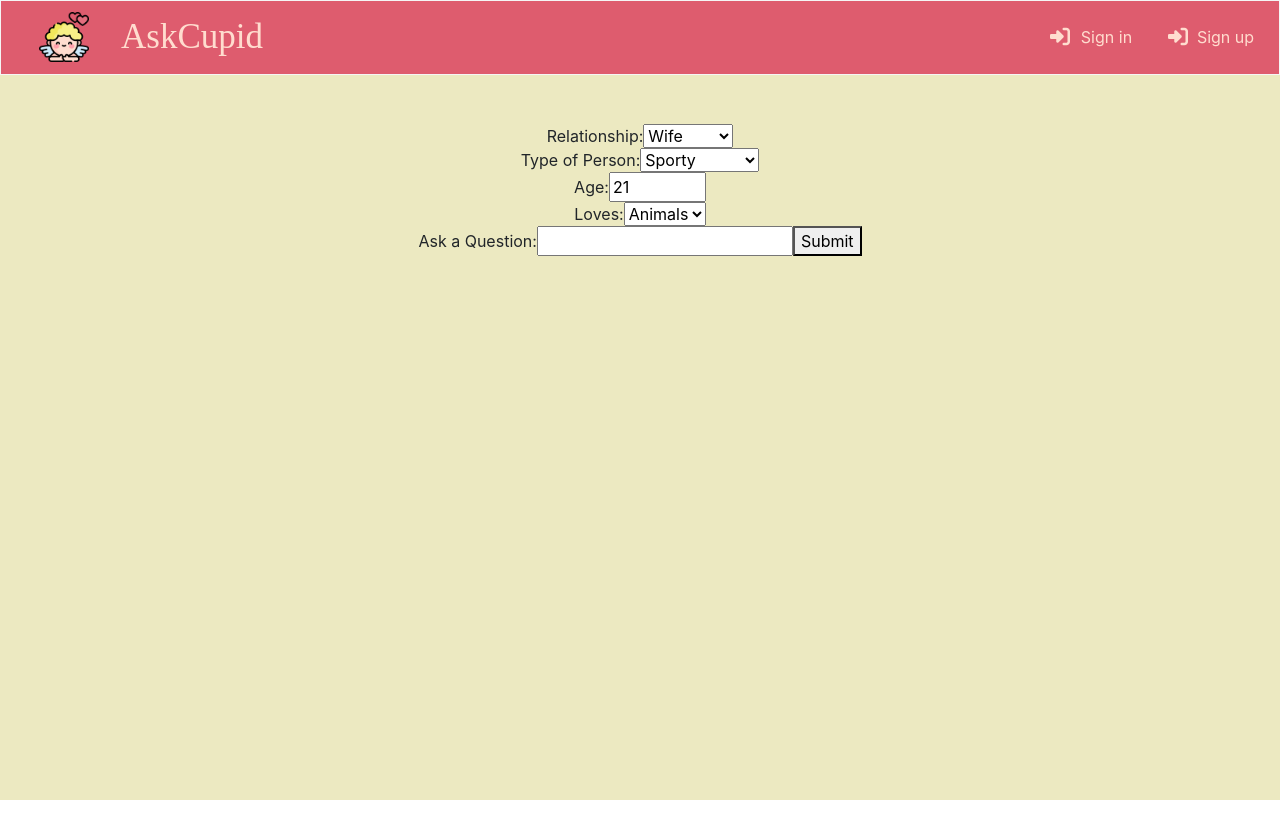
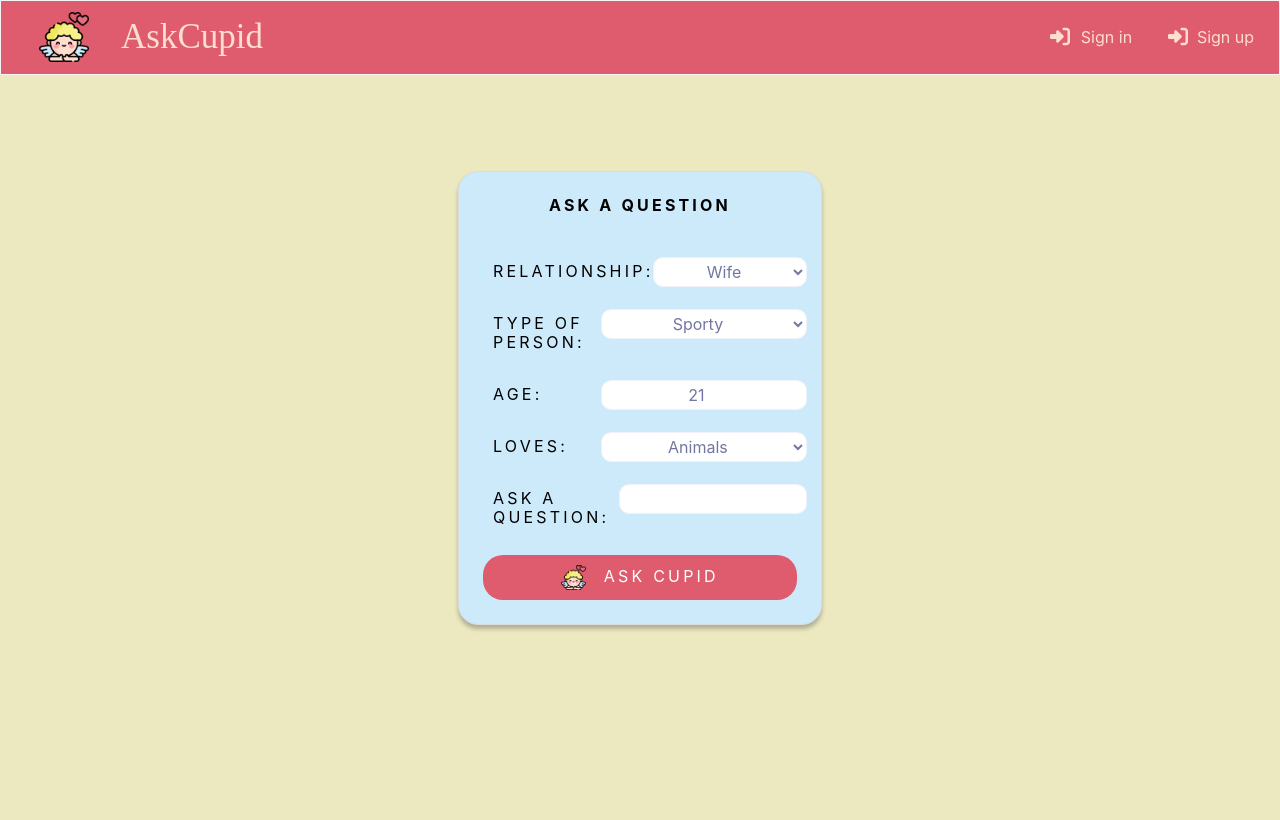
Before and after one commit to TaherCCG/chat-frontend, a React (Create React App) app: page /chatgptrequest in a window 1280 px wide. Built offline with nearby package versions, Linux system fonts and the light colour scheme; no server answers.

Commit message:
Implemenet ask cupid form

```diff
--- a/src/components/ChatGptRequest.js
+++ b/src/components/ChatGptRequest.js
@@ -29,26 +29,42 @@ const ChatGptRequest = () => {
   };
 
   return (
-    <div>
-      <form onSubmit={handleSubmit}>
+
+    <Row className={appStyles.Row}>
+      <Col className="my-auto py-2 p-md-2" md={4}>
+        <Container className={`${appStyles.Content} p-4`}>
+          <h1 className={appStyles.Header}>Ask a Question</h1>
+
+          <Form onSubmit={handleSubmit}>
+
             <br />
-        <label>
-          Relationship:
+            <Form.Group className={appStyles.FormGrp} controlId="relationship">
+              <Form.Label className={appStyles.FormLabel}>Relationship:  </Form.Label>
               <select
+                className={appStyles.Input}
+                placeholder="Select Relationship"
+                name="relationship"
+                as={"select"}
                 value={relationship}
                 onChange={(e) => setRelationship(e.target.value)}
               >
-            <option value="Wife">Wife</option>
+                <option value="Wife" >Wife</option>
                 <option value="Husband">Husband</option>
                 <option value="Friend">Friend</option>
                 <option value="Sibling">Sibling</option>
                 <option value="Parent">Parent</option>
               </select>
-        </label>
+            </Form.Group>
+
             <br />
-        <label>
-          Type of Person:
+
+            <Form.Group className={appStyles.FormGrp} controlId="personType">
+              <Form.Label className={appStyles.FormLabel}>Type of Person:</Form.Label>
               <select
+                className={appStyles.Input}
+                placeholder="Select Person Type"
+                name="personType"
+                as={"select"}
                 value={personType}
                 onChange={(e) => setPersonType(e.target.value)}
               >
@@ -57,41 +73,57 @@ const ChatGptRequest = () => {
                 <option value="Creative">Creative</option>
                 <option value="Adventurous">Adventurous</option>
               </select>
-        </label>
+            </Form.Group>
             <br />
-        <label>
-          Age:
+
+            <Form.Group className={appStyles.FormGrp} controlId="age">
+              <Form.Label className={appStyles.FormLabel}>Age:  </Form.Label>
               <input
+                className={appStyles.Input}
                 type="number"
                 value={age}
                 min="1"
                 max="100"
                 onChange={(e) => setAge(e.target.value)}
               />
-        </label>
+            </Form.Group>
             <br />
-        <label>
-          Loves:
-          <select value={loves} onChange={(e) => setLoves(e.target.value)}>
+
+            <Form.Group className={appStyles.FormGrp} controlId="loves">
+              <Form.Label className={appStyles.FormLabel}>Loves:  </Form.Label>
+              <select
+                className={appStyles.Input}
+                placeholder="Select Loves"
+                name="loves"
+                as={"select"}
+                value={loves}
+                onChange={(e) => setLoves(e.target.value)}
+              >
                 <option value="Animals">Animals</option>
                 <option value="Books">Books</option>
                 <option value="Travel">Travel</option>
                 <option value="Music">Music</option>
               </select>
-        </label>
+            </Form.Group>
             <br />
-        <label>
-          Ask a Question:
+
+            <Form.Group className={appStyles.FormGrp} controlId="question">
+              <Form.Label className={appStyles.FormLabel}>Ask a Question:  </Form.Label>
               <input
+                className={appStyles.Input}
                 type="text"
                 value={question}
                 onChange={(e) => setQuestion(e.target.value)}
               />
-        </label>
-        <button type="submit">Submit</button>
-      </form>
+            </Form.Group>
+
+            <Button type="submit" className={appStyles.Button}><img src={logo} alt="logo"/> Ask Cupid</Button>
+
+          </Form>
+        </Container>
+      </Col>
       <div>{response}</div>
-    </div>
+    </Row>
   );
 }
 export default ChatGptRequest;
```
Lines whose indentation alone changed are shown as unchanged.
